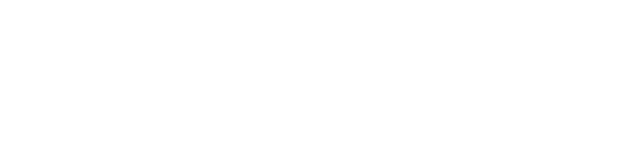
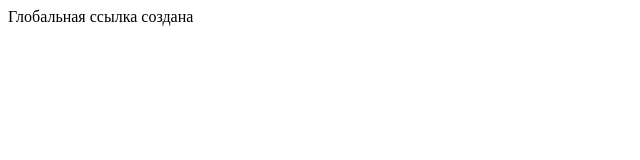
Before and after one commit to Viktor-Gold/TypeScript, a website built with Vite: page index.html in a window 1280 px wide. Shown: the whole page, without its empty margins (0-640 px from the left). Built offline with nearby package versions, Linux system fonts and the light colour scheme.

Commit message:
create_link

```diff
--- a/index.html
+++ b/index.html
@@ -7,7 +7,7 @@
     <title>Vite + TS</title>
   </head>
   <body>
-    <div id="app"></div>
+    <div id="app">Глобальная ссылка создана</div>
     <script type="module" src="/src/main.ts"></script>
   </body>
 </html>
```
